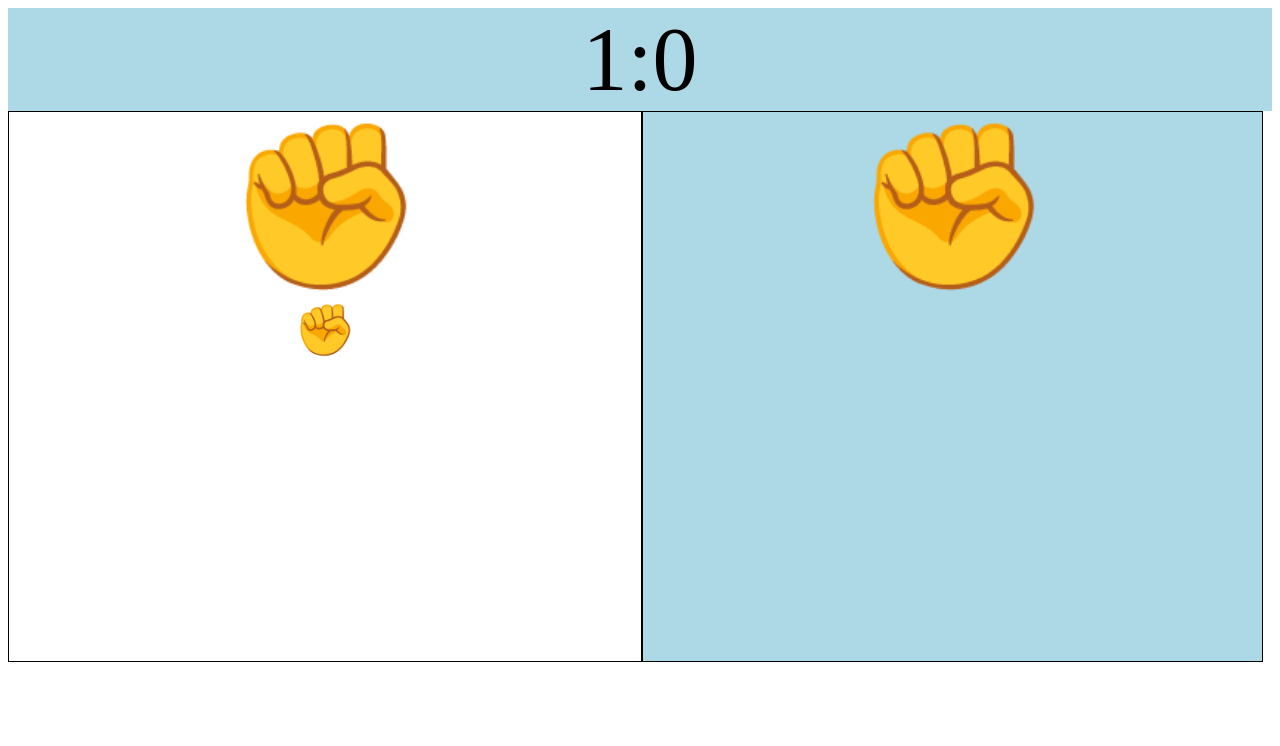
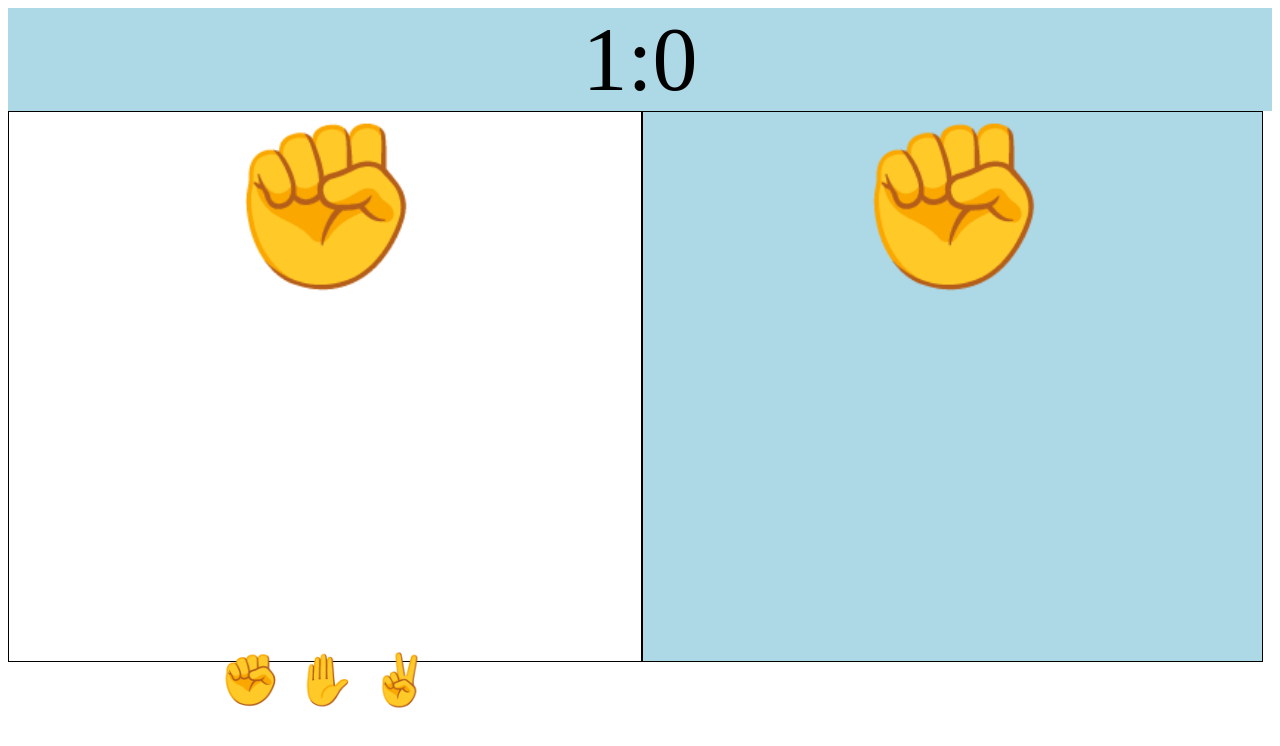
Before and after one commit to KONPEEEE/rockpaperscizzors, a plain HTML site: page index.html in a window 1280 px wide. Drawn offline with Linux system fonts and the light colour scheme.

Commit message:
number four

```diff
--- a/index.html
+++ b/index.html
@@ -14,6 +14,7 @@
         float:left;
         font-size:161px;
         text-align: center;
+
         border: 1px solid black;
     }
     .codeai{
@@ -26,12 +27,18 @@
         border: 1px solid black;
 
     }
+    .codehand{
+        text-align: center;
+        font-size: 50px;
+        height: 10%;
+        padding-top: 350px;
+    }
     </style>
     <body>
         <div class="number">1:0</div>
 
         <div class="code">✊
-            <div style="font-size: 50px;" style="text-align: center;" style="line-height: -100px;">✊</div>
+            <div class="codehand">✊ ✋ ✌️</div>
         </div>
         <div class="codeai">✊</div>
     </body>
```
